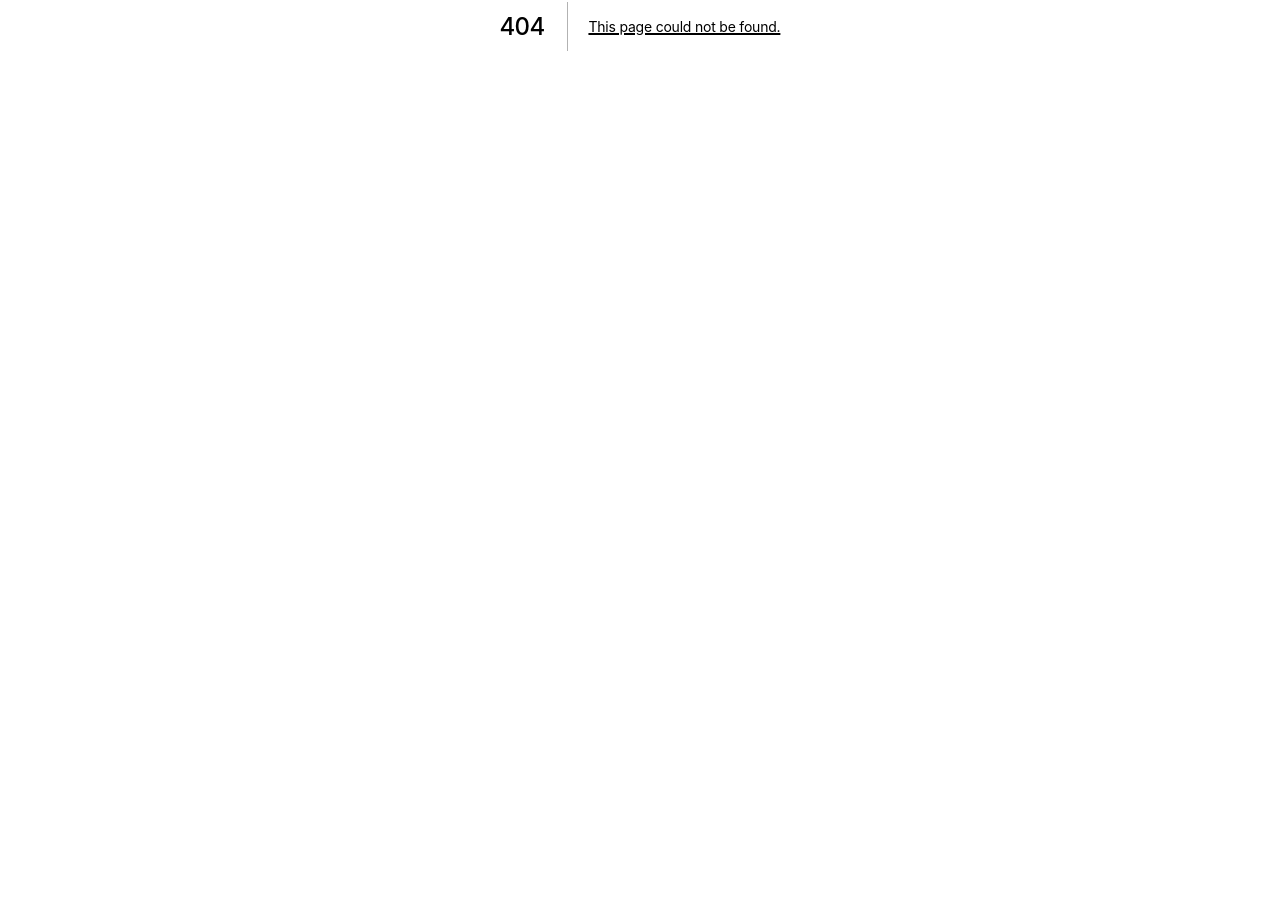
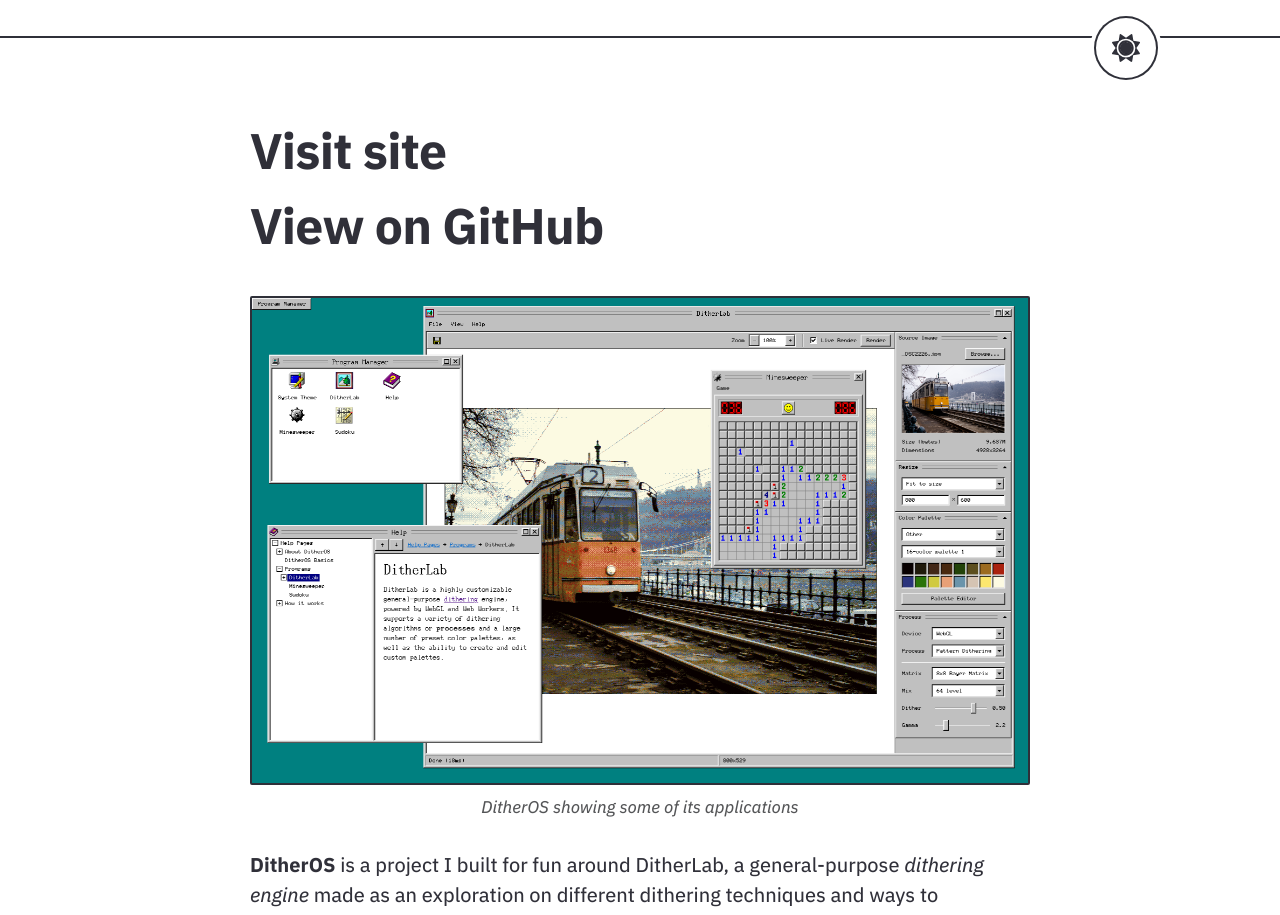
Before and after one commit to teofum/teofum.github.io, a Next.js app: page /projects/ditheros in a window 1280 px wide. Before the commit this address had no page. Shown: the part 374-1289 px from the top of the page. Before the commit the page ends 800 px from the top, so only its background shows below. Built offline with nearby package versions, Linux system fonts and the light colour scheme.

Commit message:
Better project page

```diff
--- /dev/null
+++ b/components/Figure.tsx
@@ -0,0 +1,42 @@
+import { MouseEventHandler } from 'react';
+import ImageDef from '../types/ImageDef';
+
+type FigureProps = {
+  img: ImageDef,
+  width?: number,
+  height?: number,
+  className?: string,
+  onPictureClick?: MouseEventHandler<HTMLElement>
+};
+
+const sources = (img: ImageDef, width?: number, height?: number) => {
+  const fallback = img.formats[img.formats.length - 1];
+  return img.formats
+    .map(format => (
+      <source key={format} srcSet={`${img.src}.${format}`}
+        type={`image/${format}`} />
+    ))
+    .concat(
+      <img key='img' src={`${img.src}.${fallback}`}
+        alt={img.alt} width={width} height={height} />
+    );
+};
+
+const Figure = ({
+  img,
+  width,
+  height,
+  className,
+  onPictureClick
+}: FigureProps) => {
+  return (
+    <figure className={className}>
+      <picture onClick={onPictureClick}>
+        {sources(img, width, height)}
+      </picture>
+      {img.caption && <figcaption>{img.caption}</figcaption>}
+    </figure>
+  );
+};
+
+export default Figure;
--- /dev/null
+++ b/layout/ProjectLayout.tsx
@@ -0,0 +1,51 @@
+import { MDXProvider } from '@mdx-js/react';
+
+import BaseLayout from './BaseLayout';
+import Paragraph from '../components/Paragraph';
+
+import ProjectMeta from '../types/ProjectMeta';
+import { homeCrumb, projectsCrumb } from '../types/Crumbs';
+
+import styles from '../styles/module/ProjectLayout.module.scss';
+import Figure from '../components/Figure';
+
+interface ProjectLayoutProps {
+  meta: ProjectMeta;
+  children: React.ReactNode;
+}
+
+const components = {
+  p: Paragraph
+};
+
+const ProjectLayout = ({ meta, children }: ProjectLayoutProps) => {
+  return (
+    <BaseLayout title={meta.name} crumbs={[homeCrumb, projectsCrumb]}>
+      <div>
+        <div className={styles.links}>
+          <a href={meta.link}>Visit site</a>
+          <a href={meta.repoLink}>View on GitHub</a>
+        </div>
+
+        <Figure img={meta.screenshot} />
+
+        <MDXProvider components={components}>
+          <article>
+            {children}
+          </article>
+        </MDXProvider>
+
+        <div className={styles.meta}>
+          <div>
+            <strong>Built with</strong> {meta.tech}
+          </div>
+          <div>
+            <strong>Last updated</strong> {meta.date}
+          </div>
+        </div>
+      </div>
+    </BaseLayout>
+  );
+};
+
+export default ProjectLayout;
--- /dev/null
+++ b/pages/projects/ditheros.mdx
@@ -0,0 +1,26 @@
+import ProjectLayout from '../../layout/ProjectLayout';
+
+export default ({ children }) => <ProjectLayout meta={meta}>{children}</ProjectLayout>;
+export const meta = {
+  name: 'DitherOS',
+  link: 'https://fumagalli.ar/dither',
+  repoLink: 'https://github.com/teofum/dither',
+  tech: 'TypeScript, React, WebGL, Web Workers',
+  date: '2022',
+  screenshot: {
+    src: '/content/projects/ditheros/screenshot',
+    formats: ['webp', 'png'],
+    width: 2880,
+    height: 1800,
+    alt: 'DitherOS screenshot',
+    caption: 'DitherOS showing some of its applications'
+  }
+};
+
+**DitherOS** is a project I built for fun around DitherLab, a general-purpose *dithering engine* made as an exploration on different dithering techniques and ways to implement them on the web. The project itself explores recreating a desktop-like user interface inspired by the operating systems of the late 1990s and early 2000s.
+
+While DitherLab is the primary feature, I've used DitherOS as something of a playground for any retro-styled applications or games I might want to make for fun. After all, what's a retro OS without a classic time-killer like Minesweeper?
+
+<div class='note'>
+  DitherOS is, naturally, designed as a desktop experience. While it *does* work on mobile devices, don't be surprised if things break and most UI doesn't fit in your phone screen.
+</div>
--- a/styles/globals.scss
+++ b/styles/globals.scss
@@ -30,10 +30,6 @@
   color: var(--text);
 
   overflow-x: hidden;
-}
-
-article {
-  padding-bottom: 8em;
 }
 
 /* === Heading & Text styling =============================================== */
--- a/styles/module/Common.module.scss
+++ b/styles/module/Common.module.scss
@@ -6,6 +6,8 @@
   display: grid;
   grid-template-columns: 100%;
   grid-template-rows: auto auto 1fr auto;
+
+  padding-bottom: 8em;
 }
 
 .mainContent {
@@ -55,11 +57,7 @@
   line-height: 1;
   letter-spacing: -0.03em;
   padding: 0;
-  margin-bottom: 0.5em;
-
-  @include respond-up('tablet-sm') {
-    margin-bottom: 0.375em;
-  }
+  margin: 0 0 0.5em;
 
   background: none;
   color: var(--text);
--- /dev/null
+++ b/styles/module/ProjectLayout.module.scss
@@ -0,0 +1,31 @@
+@import "../breakpoints.scss";
+
+.links {
+  padding-top: 4.5em;
+
+  display: flex;
+  flex-direction: column;
+  align-items: flex-start; // Oh shut up about start having limited support
+}
+
+.links a[href] {
+  font-size: var(--text-xl);
+  font-weight: 700;
+  line-height: 1;
+  letter-spacing: -0.015em;
+  padding: 0;
+  margin: 0 0 0.5em;
+
+  background: none;
+  color: var(--text);
+
+  transition-duration: var(--anim-m);
+}
+
+.links a[href]:hover {
+  color: var(--a500);
+}
+
+.meta {
+  padding-top: 3em;
+}
--- /dev/null
+++ b/types/ImageDef.ts
@@ -0,0 +1,11 @@
+export type ImageFormat = 'webp' | 'jpeg' | 'png' | 'gif';
+type ImageDef = {
+  src: string,
+  formats: ImageFormat[],
+  alt: string,
+  width?: number,
+  height?: number,
+  caption?: string
+};
+
+export default ImageDef;
--- /dev/null
+++ b/types/ProjectMeta.ts
@@ -0,0 +1,12 @@
+import ImageDef from './ImageDef';
+
+interface ProjectMeta {
+  name: string;
+  link: string;
+  repoLink: string;
+  tech: string;
+  date: string;
+  screenshot: ImageDef;
+}
+
+export default ProjectMeta;
```
Also changed, not shown: components/ImageGrid.tsx (+10 -34 lines), pages/projects.tsx (+24 -3 lines), public/content/projects/ditheros/screenshot.png (added), public/content/projects/ditheros/screenshot.webp (added).
